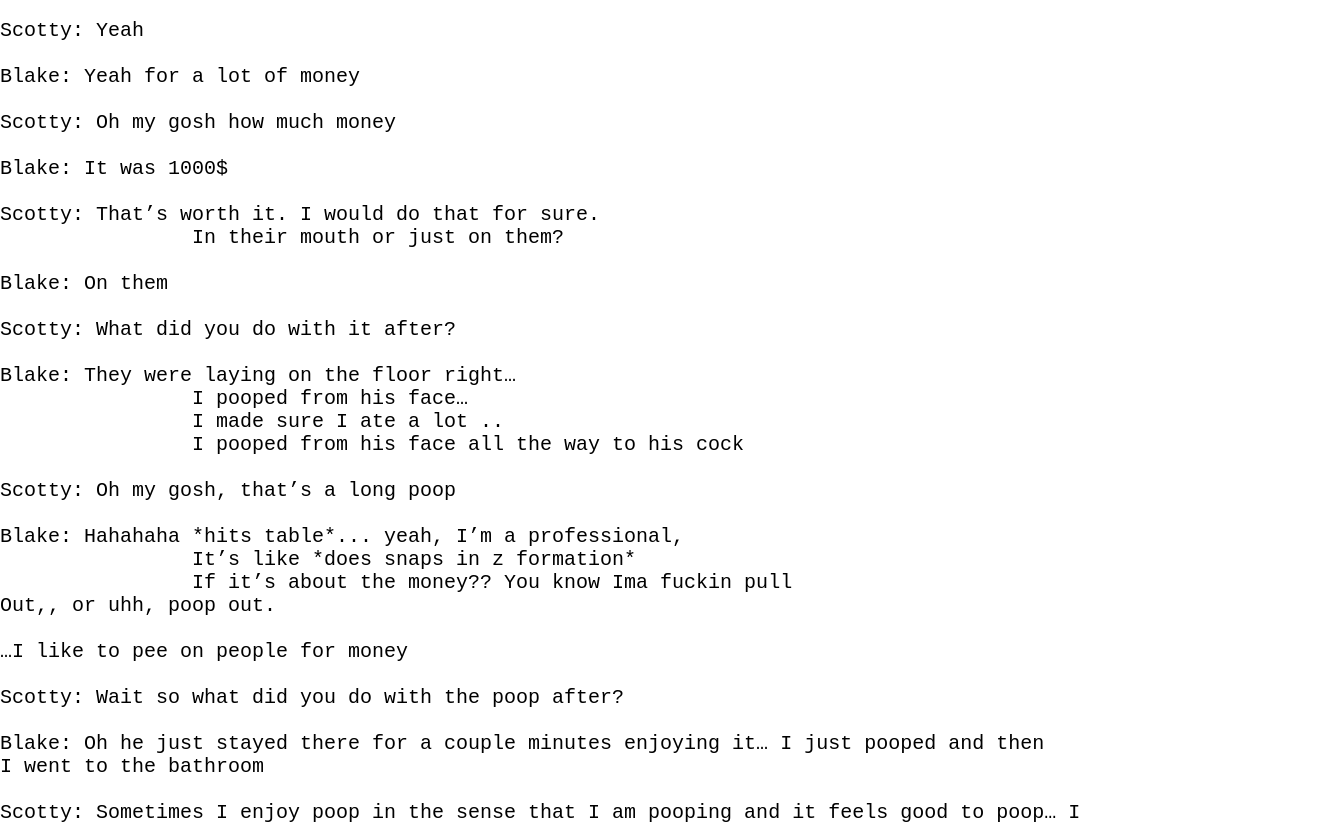
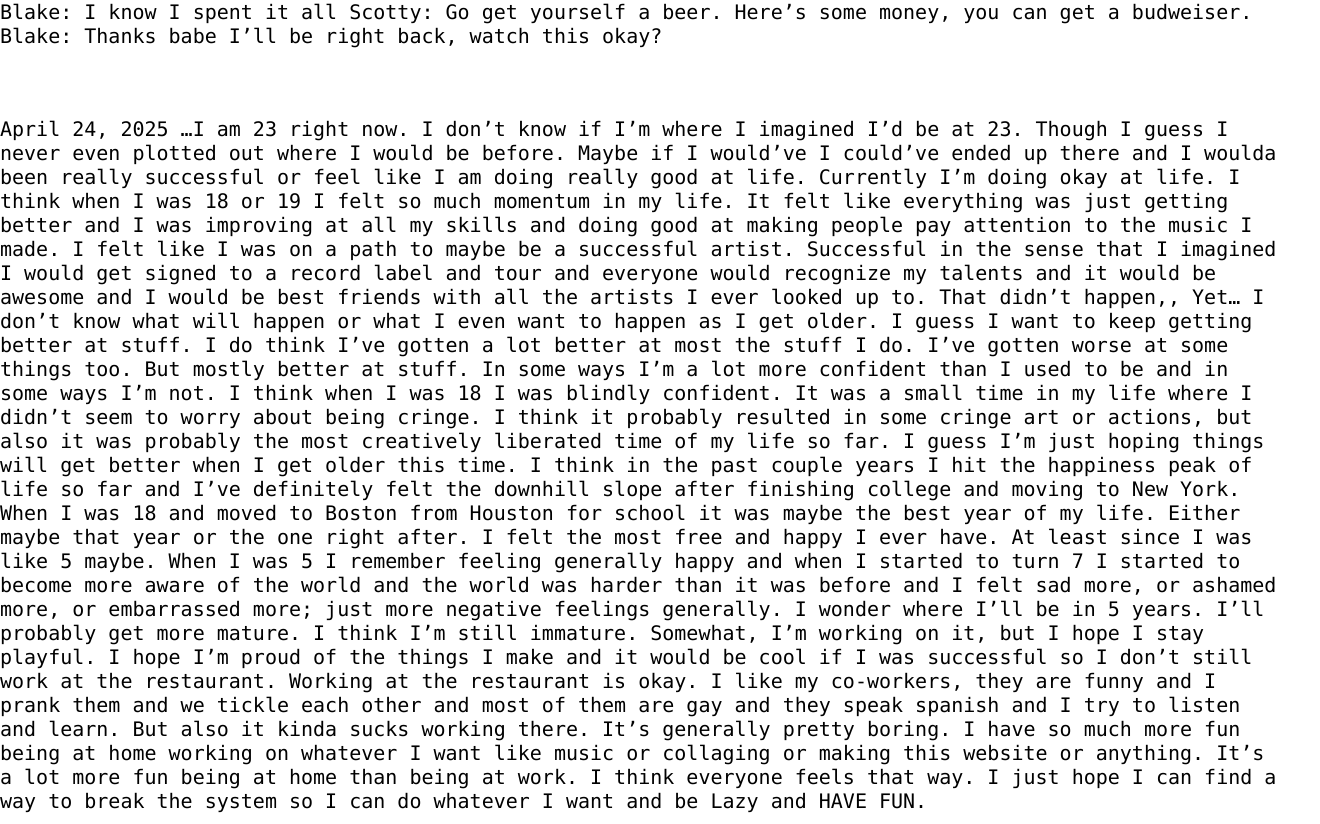
Before and after one commit to scottyscott158/scottyscott158.github.io, a plain HTML site: page blog.html in a window 1280 px wide. Shown: the part 2396-3220 px from the top of the page, 1320 px wide, since content can reach past the window. Drawn offline with Linux system fonts and the light colour scheme.

Commit message:
Update blog.html
change pre to p

```diff
--- a/blog.html
+++ b/blog.html
@@ -19,7 +19,7 @@
 
   <div style="margin-bottom: 2vh;"></div>
 
-<pre>
+<p>
     April 25, 2025
 
 Conversation with a stripper / man of the night
@@ -358,7 +358,7 @@ Scotty: Go get yourself a beer. Here’s some money, you can get a budweiser.
 Blake: Thanks babe I’ll be right back, watch this okay?
 
 
-</pre>
+</p>
 
 
 
@@ -368,7 +368,7 @@ Blake: Thanks babe I’ll be right back, watch this okay?
 
 
 
-<pre>April 24, 2025
+<p>April 24, 2025
 
     …I am 23 right now. I don’t know if I’m where I imagined I’d be at 23. Though I guess
     I never even plotted out where I would be before. Maybe if I would’ve I could’ve ended
@@ -413,7 +413,7 @@ Blake: Thanks babe I’ll be right back, watch this okay?
         I just hope I can find a way to break the system so I can do whatever I want and be Lazy and HAVE FUN.
 
 
-    </pre>
+    </p>
   <div style="width: 50vw; margin: 0 auto;">
     return <a href="index.html">HOME?</a>
 
```
